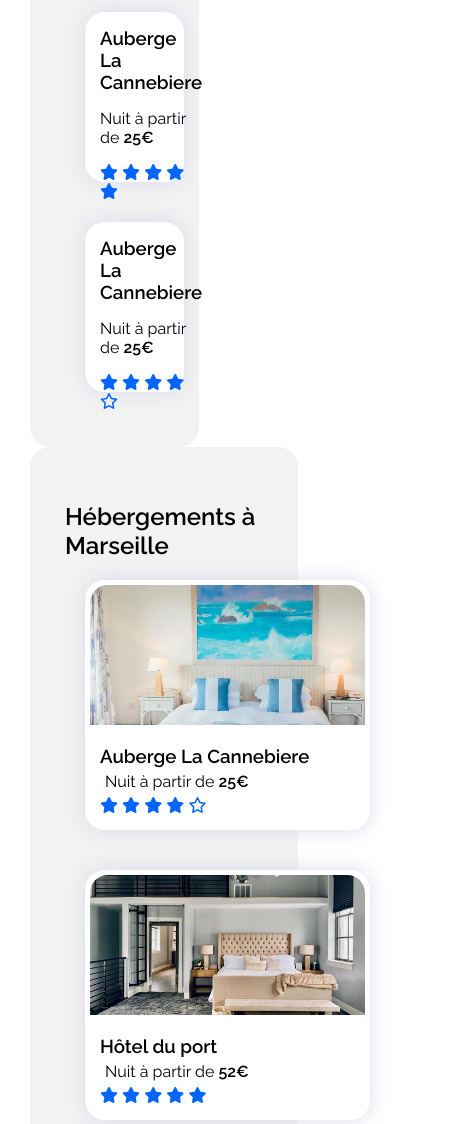
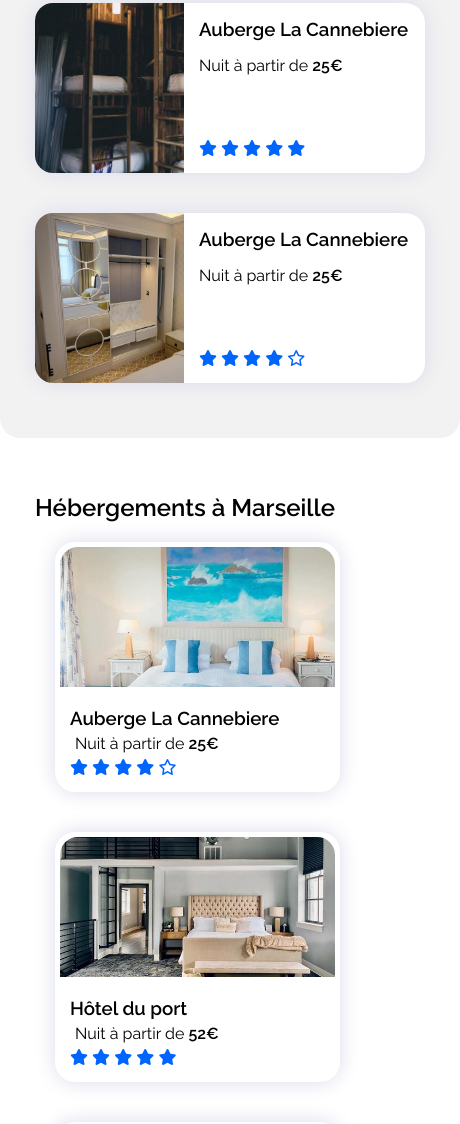
Before and after one commit to n3ographic/cpm2_2021_p1_front_abric, a plain HTML site: page index.html in a window 390 px wide. Shown: the part 1130-2254 px from the top of the page, 460 px wide, since content can reach past the window. Drawn offline with Linux system fonts and the light colour scheme.

Commit message:
ajout de la partie responsive en wrap reverse de la partie hebergement populaire

```diff
--- a/style.css
+++ b/style.css
@@ -21,9 +21,7 @@ h1, h2, h3, h4, h5, h6{
 
 
 
-main{
-    margin: 0px 30px 0px 30px;
-}
+
 /*MENU*/
 #menu {
     margin : 0px 30px 30px 30px;
@@ -102,6 +100,10 @@ a{
   /*=====================
   CODE POUR LA SEARCH BAR
   ======================*/
+#hebergementSearch{
+    margin: 30px;
+}
+
 form{
     padding: 20px 0px 20px 0px;
     display: flex;
@@ -265,7 +267,7 @@ CODE CSS POUR LES FILTRES
 #info{
     display: flex;
     align-items: center;
-    margin: 20px 0px 20px 0px;
+    margin:30px
 }
 
 #info i{
@@ -290,6 +292,7 @@ CODE DE LA PARTIE HEBERGEMENT
 ===========================*/
 
 #hebergementGeneral{
+    margin: 30px;
     display: flex;
     flex-direction: row;
     justify-content: space-between;
@@ -395,7 +398,7 @@ CODE DE LA PARTIE HEBERGEMENT
     flex-direction: column;
 }
 .annoncePopulaire{
-    margin: 20px 20px;
+    margin: 20px 0px 20px 0px;
     display: flex;
     flex-direction: row;
     height: 170px;
@@ -435,9 +438,11 @@ CODE DE LA PARTIE HEBERGEMENT
     border-radius: 18px 0px 0px 18px;
 }
 
-/*
+
 @media screen and (max-width: 768px) {
-
+    #hebergementGeneral{
+        margin: 0;
+    }
     #hebergementPopulaire{
         background-color:#F2F2F2 ;
 
@@ -445,4 +450,23 @@ CODE DE LA PARTIE HEBERGEMENT
        width: 100%;
 
     }
-}*/
+
+    .imgSept, .imgHuit, .imgNeuf{
+        width: 275px
+    }
+
+    #hebergement{
+        width: 100%;
+        background-color: white;
+    }
+
+    .annonceLigne{
+        justify-content: center;
+    }
+    .annonceLigne a{
+        width: 100%;
+    }
+    .annonce{
+
+    }
+}
```
